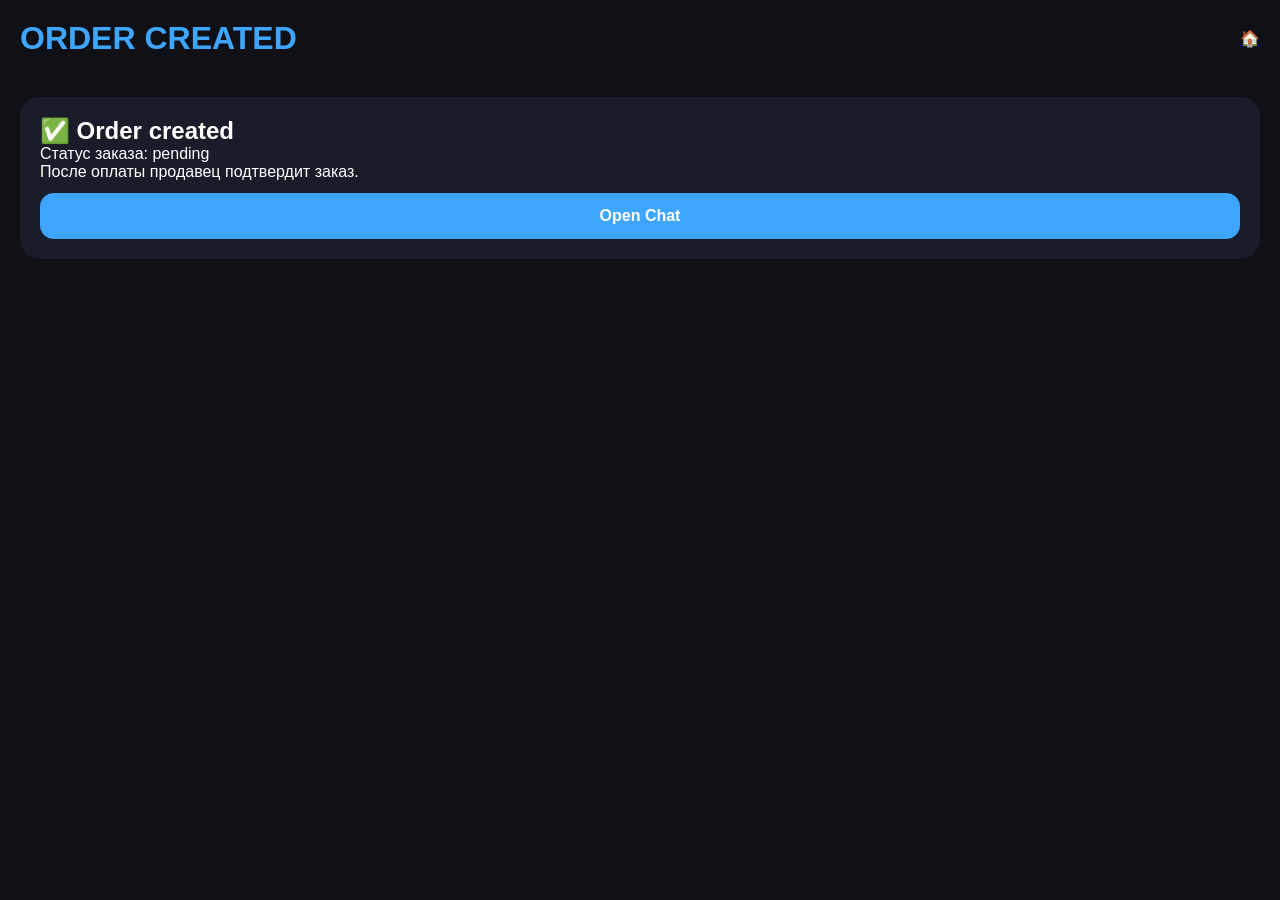
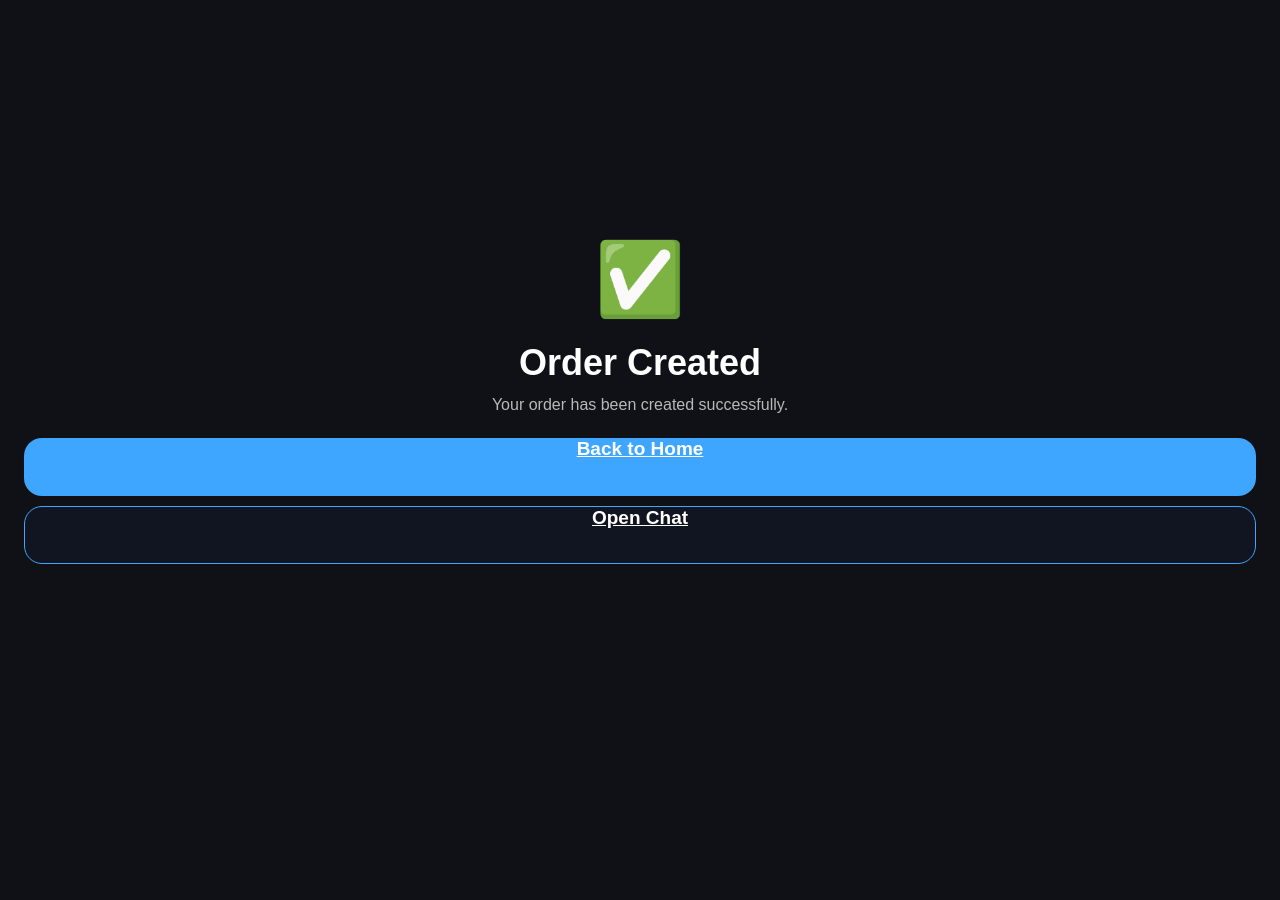
Before and after one commit to garabavladimir985-create/reversedmarket, a Flask app: page /order-success in a window 1280 px wide. Before the commit the page ends 259 px from the top, so only its background shows below. Run offline with Flask 3, Linux system fonts and the light colour scheme.

Commit message:
order success page

```diff
--- a/backend/static/css/style.css
+++ b/backend/static/css/style.css
@@ -1134,3 +1134,27 @@ padding:22px;
 border-radius:20px;
 opacity:.7;
 }
+.success-page{
+min-height:100vh;
+display:flex;
+flex-direction:column;
+align-items:center;
+justify-content:center;
+padding:24px;
+text-align:center;
+}
+
+.success-icon{
+font-size:72px;
+margin-bottom:20px;
+}
+
+.success-page h1{
+font-size:36px;
+margin-bottom:12px;
+}
+
+.success-page p{
+opacity:.7;
+margin-bottom:24px;
+}
--- a/backend/templates/order_success.html
+++ b/backend/templates/order_success.html
@@ -1,21 +1,23 @@
 <!DOCTYPE html>
 <html>
 <head>
+<meta charset="UTF-8">
+<meta name="viewport" content="width=device-width, initial-scale=1.0">
 <title>Order Success</title>
 <link rel="stylesheet" href="/static/css/style.css">
 </head>
+
 <body>
 
-<div class="topbar">
-<h1>ORDER CREATED</h1>
-<a href="/">🏠</a>
-</div>
+<div class="success-page">
+    <div class="success-icon">✅</div>
 
-<div class="profile-box">
-<h2>✅ Order created</h2>
-<p>Статус заказа: pending</p>
-<p>После оплаты продавец подтвердит заказ.</p>
-<a class="pay-btn" href="/chat">Open Chat</a>
+    <h1>Order Created</h1>
+
+    <p>Your order has been created successfully.</p>
+
+    <a href="/" class="buy-btn">Back to Home</a>
+    <a href="/chat/general" class="buy-btn crypto">Open Chat</a>
 </div>
 
 </body>
```
